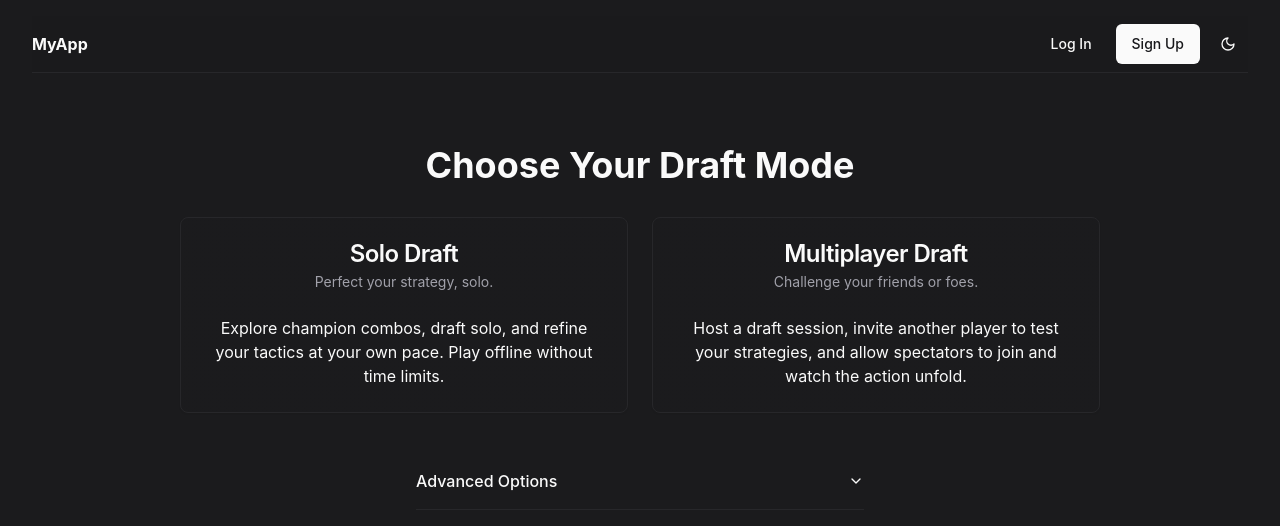
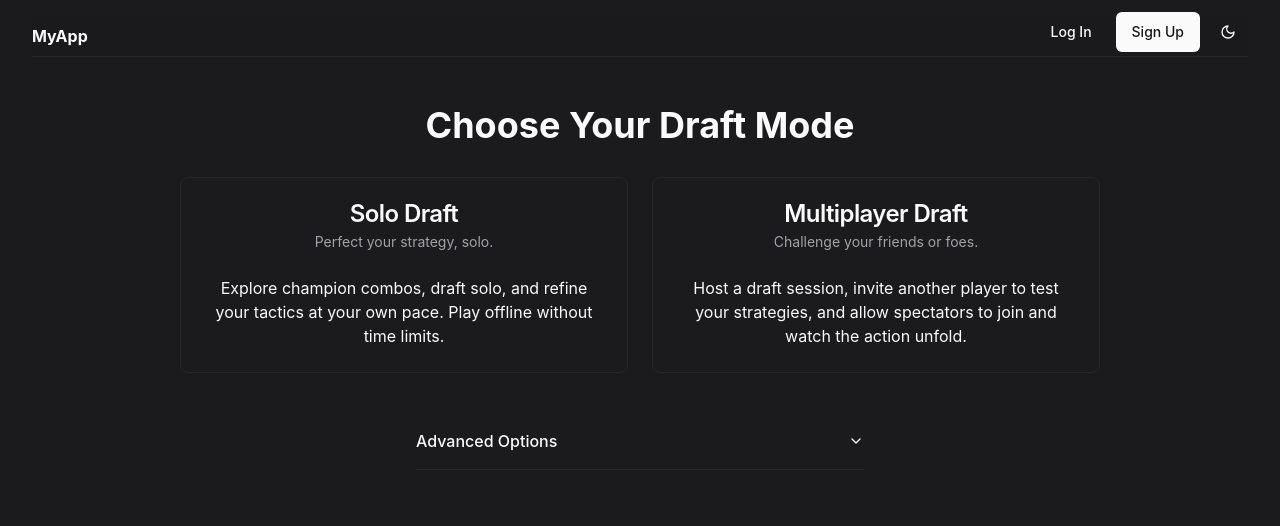
Before and after one commit to nDr3K/LolDraftSimulatorWebsite, a React (Vite) app: page / in a window 1280 px wide. Shown: the top 526 px of the page. Built offline with nearby package versions, Linux system fonts and the light colour scheme.

Commit message:
[CHANGE] changed some paddings to make everything fit better

```diff
--- a/src/components/features/Menu/menu-bar.tsx
+++ b/src/components/features/Menu/menu-bar.tsx
@@ -8,7 +8,7 @@ export default function MenuBar({ isLoggedIn = false, userEmail = '' }: { isLogg
   return (
     <>
       <header className="sticky top-0 z-50 w-full border-b bg-background/95 backdrop-blur supports-[backdrop-filter]:bg-background/60">
-        <div className="flex h-14 items-center">
+        <div className="flex h-10 items-center">
           <div className="mr-4 hidden md:flex">
             <Link to={`/`} className="mr-6 flex items-center space-x-2">
               <span className="hidden font-bold sm:inline-block">MyApp</span>
@@ -19,7 +19,7 @@ export default function MenuBar({ isLoggedIn = false, userEmail = '' }: { isLogg
               {isLoggedIn ? (
                 <AvatarDropDown userEmail={userEmail} />
               ) : (
-                <div className="flex items-center space-x-2">
+                <div className="flex items-center space-x-2 mb-2">
                   <Button variant="ghost" asChild>
                     <Link to={`login`}>Log In</Link>
                   </Button>
@@ -33,7 +33,7 @@ export default function MenuBar({ isLoggedIn = false, userEmail = '' }: { isLogg
           </div>
         </div>
       </header>
-      <div className="mt-10">
+      <div className="mt-4">
         <Outlet />
       </div>
     </>
--- a/src/components/features/Menu/theme-toggle.tsx
+++ b/src/components/features/Menu/theme-toggle.tsx
@@ -11,7 +11,7 @@ export function ThemeToggle() {
   }
 
   return (
-    <Button variant="ghost" size="icon" onClick={toggleTheme} className="ml-2">
+    <Button variant="ghost" size="icon" onClick={toggleTheme} className="ml-2 mb-2">
         <Sun className="h-5 w-5 rotate-0 scale-100 transition-all dark:-rotate-90 dark:scale-0" />
         <Moon className="absolute h-5 w-5 rotate-90 scale-0 transition-all dark:rotate-0 dark:scale-100" />
         <span className="sr-only">Toggle theme</span>
--- a/src/pages/Draft/Draft.tsx
+++ b/src/pages/Draft/Draft.tsx
@@ -76,7 +76,7 @@ export default function Draft() {
   return(
     <>
       <DraftHeader blueTeamName='Blue' redTeamName='Red' timer={30} />
-      <div className='flex justify-between items-stretch space-x-4 p-4 h-[45rem]'>
+      <div className='flex justify-between items-stretch space-x-4 px-4 h-[43rem]'>
         <div>
           <DraftBan bans={[null,null,null,null,null]} version={version} side='blue' />
           <DraftTeam team={[null,null,null,null,null]} side='blue' />
@@ -100,7 +100,7 @@ export default function Draft() {
           <DraftTeam team={[null,null,null,null,null]} side='red' />
         </div>
       </div>
-      <div className='flex justify-between px-4 mt-2'>
+      <div className='flex justify-between px-4 mt-6'>
         <DraftDisabled bans={[null,null,null,null,null,null,null,null,null,null,null,null,null,null,null,null,null,null,null,null]} version={version} side='blue' />
         <DraftDisabled bans={[null,null,null,null,null,null,null,null,null,null,null,null,null,null,null,null,null,null,null,null]} version={version} side='red' />
       </div>
--- a/src/pages/Home/Home.tsx
+++ b/src/pages/Home/Home.tsx
@@ -21,7 +21,7 @@ export default function Home() {
   };
 
   return (
-    <div className="container mx-auto px-4 py-8">
+    <div className="container mx-auto px-4 pt-8">
       <h1 className="text-4xl font-bold text-center mb-8">Choose Your Draft Mode</h1>
       <div className="flex flex-wrap justify-center gap-6">
         <div
```
